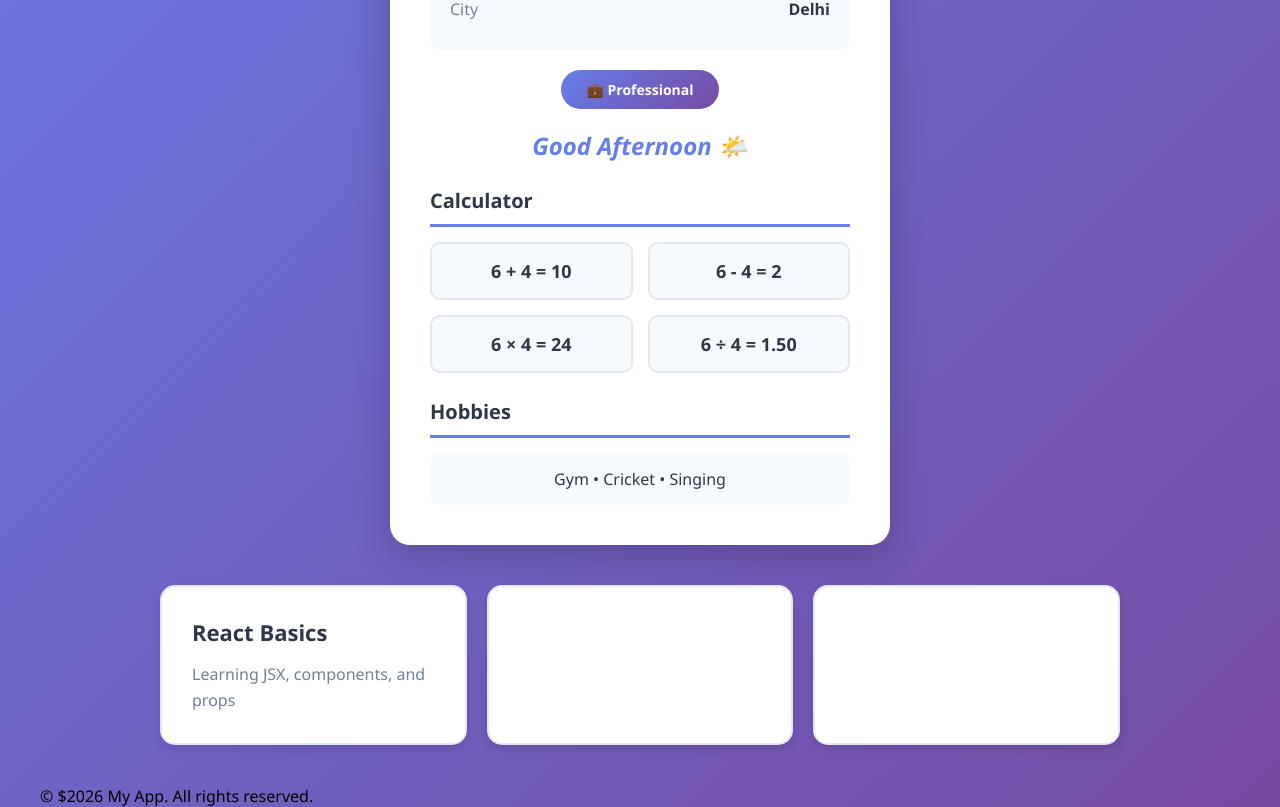
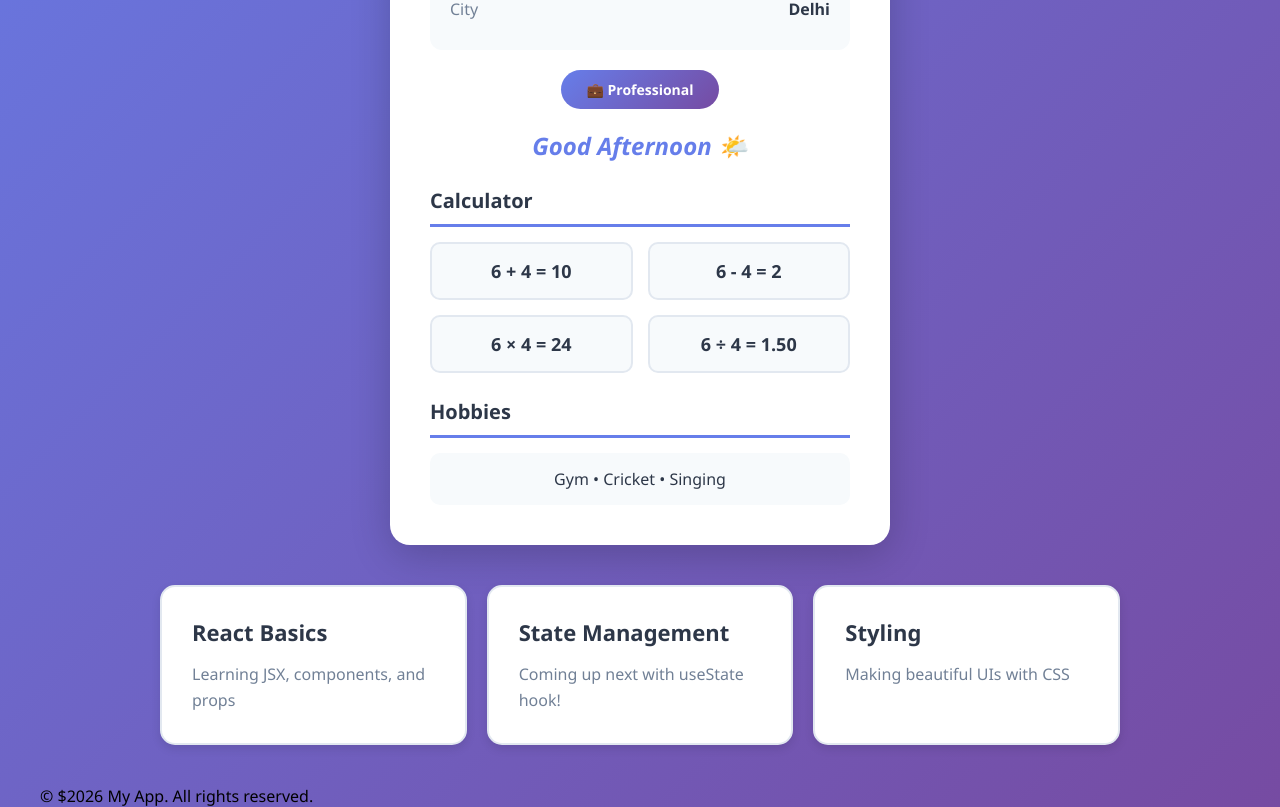
Before and after one commit to Priyanshurawat02/my-react-practice, a React (Vite) app: page / in a window 1280 px wide. Shown: the part 501-1308 px from the top of the page. Built offline with nearby package versions, Linux system fonts and the light colour scheme.

Commit message:
Day 1-2 Complete: Added props to Card component - cards now display dynamic content

```diff
--- a/src/App.jsx
+++ b/src/App.jsx
@@ -94,8 +94,12 @@ function App() {
           <Card
           title="React Basics"
           description ="Learning JSX, components, and props"/>
-          <Card/>
-          <Card/>
+          <Card
+          title ="State Management"
+          description ="Coming up next with useState hook!"/>
+          <Card
+          title="Styling"
+          description="Making beautiful UIs with CSS"/>
           </div>
 
            <Footer/>
```
